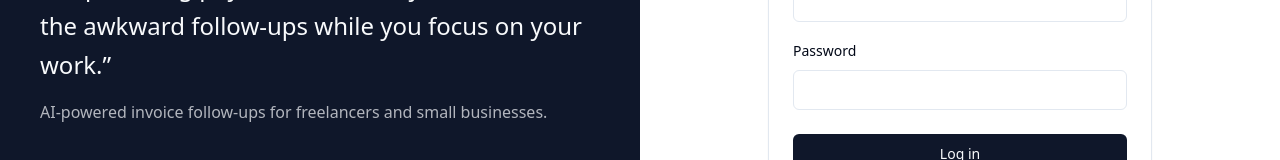
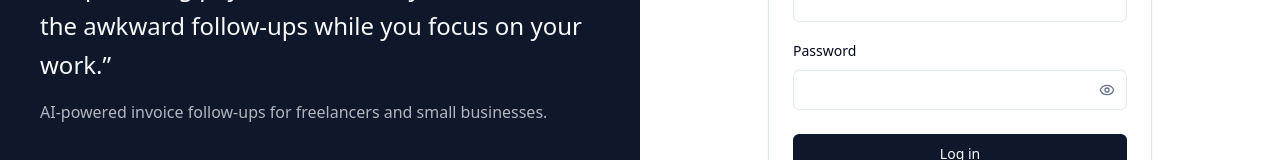
Before and after one commit to KuntalRathod/PayNudge, a Next.js app in the folder frontend/: page /login in a window 1280 px wide. Shown: the part 359-519 px from the top of the page. Built offline with nearby package versions, Linux system fonts and the light colour scheme.

Commit message:
feat(auth): add password visibility toggle to login and signup forms

```diff
--- a/frontend/app/login/login-form.tsx
+++ b/frontend/app/login/login-form.tsx
@@ -3,6 +3,7 @@
 import { useState } from 'react';
 import { useRouter, useSearchParams } from 'next/navigation';
 import Link from 'next/link';
+import { Eye, EyeOff } from 'lucide-react';
 import { createClient } from '@/lib/supabase/client';
 import { signIn } from '@/lib/auth/actions';
 import { Button } from '@/components/ui/button';
@@ -34,6 +35,7 @@
 
   const [email, setEmail] = useState('');
   const [password, setPassword] = useState('');
+  const [showPassword, setShowPassword] = useState(false);
   const [error, setError] = useState<string | null>(null);
   const [submitting, setSubmitting] = useState(false);
 
@@ -78,16 +80,27 @@
           </div>
           <div className="space-y-2">
             <Label htmlFor="password">Password</Label>
+            <div className="relative">
               <Input
                 id="password"
                 name="password"
-              type="password"
+                type={showPassword ? 'text' : 'password'}
                 autoComplete="current-password"
                 required
                 value={password}
                 onChange={(e) => setPassword(e.target.value)}
                 disabled={submitting}
+                className="pr-10"
               />
+              <button
+                type="button"
+                onClick={() => setShowPassword((v) => !v)}
+                className="absolute right-3 top-1/2 -translate-y-1/2 text-muted-foreground hover:text-foreground"
+                aria-label={showPassword ? 'Hide password' : 'Show password'}
+              >
+                {showPassword ? <EyeOff className="h-4 w-4" /> : <Eye className="h-4 w-4" />}
+              </button>
+            </div>
           </div>
           {error ? (
             <p role="alert" className="text-sm text-destructive">
--- a/frontend/app/signup/signup-form.tsx
+++ b/frontend/app/signup/signup-form.tsx
@@ -3,6 +3,7 @@
 import { useState } from 'react';
 import { useRouter } from 'next/navigation';
 import Link from 'next/link';
+import { Eye, EyeOff } from 'lucide-react';
 import { createClient } from '@/lib/supabase/client';
 import { PASSWORD_MAX_LENGTH, PASSWORD_MIN_LENGTH, signUp } from '@/lib/auth/actions';
 import { Button } from '@/components/ui/button';
@@ -35,6 +36,7 @@
 
   const [email, setEmail] = useState('');
   const [password, setPassword] = useState('');
+  const [showPassword, setShowPassword] = useState(false);
   const [error, setError] = useState<string | null>(null);
   const [notice, setNotice] = useState<string | null>(null);
   const [submitting, setSubmitting] = useState(false);
@@ -93,10 +95,11 @@
           </div>
           <div className="space-y-2">
             <Label htmlFor="password">Password</Label>
+            <div className="relative">
               <Input
                 id="password"
                 name="password"
-              type="password"
+                type={showPassword ? 'text' : 'password'}
                 autoComplete="new-password"
                 required
                 minLength={PASSWORD_MIN_LENGTH}
@@ -104,7 +107,17 @@
                 value={password}
                 onChange={(e) => setPassword(e.target.value)}
                 disabled={submitting}
+                className="pr-10"
               />
+              <button
+                type="button"
+                onClick={() => setShowPassword((v) => !v)}
+                className="absolute right-3 top-1/2 -translate-y-1/2 text-muted-foreground hover:text-foreground"
+                aria-label={showPassword ? 'Hide password' : 'Show password'}
+              >
+                {showPassword ? <EyeOff className="h-4 w-4" /> : <Eye className="h-4 w-4" />}
+              </button>
+            </div>
             <p className="text-xs text-muted-foreground">
               Must be {PASSWORD_MIN_LENGTH}–{PASSWORD_MAX_LENGTH} characters.
             </p>
```
Also changed, not shown: 1 other file (tests, documents, lock files or other folders). Lines whose indentation alone changed are shown as unchanged.
